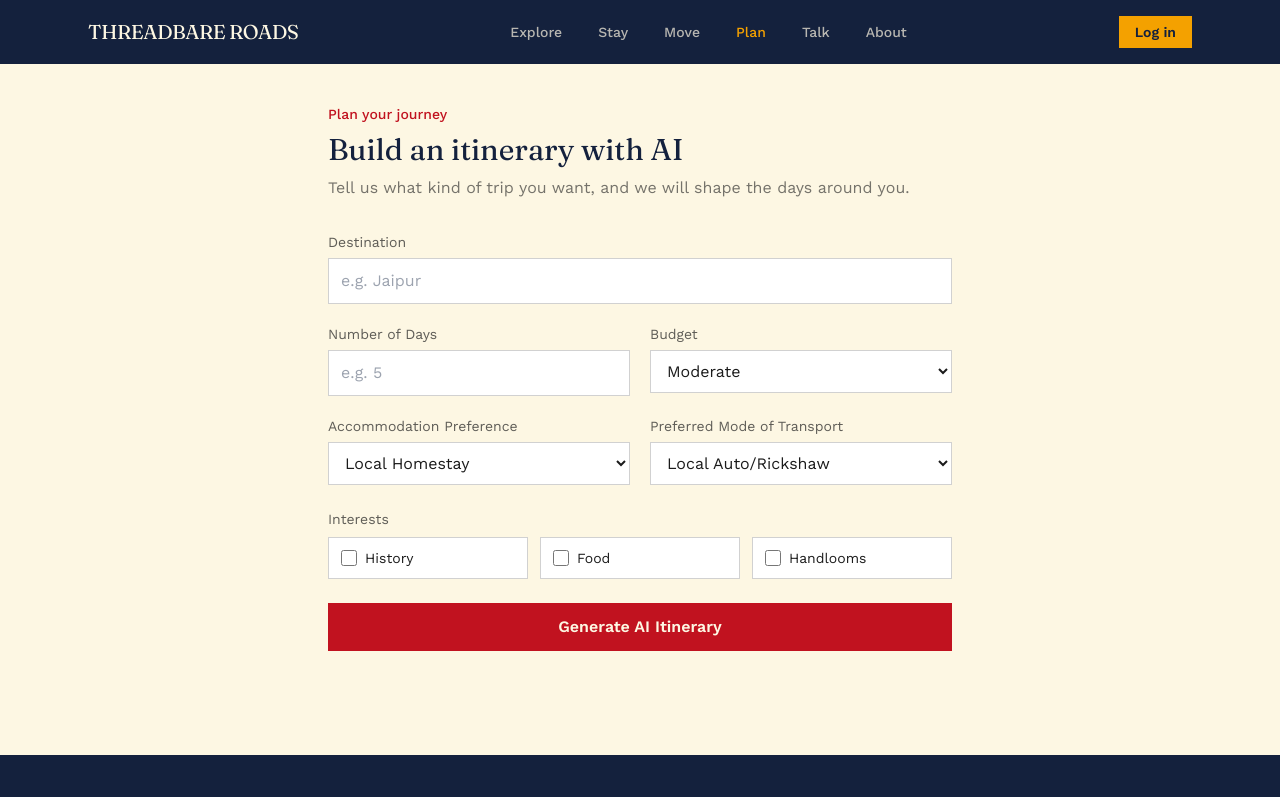
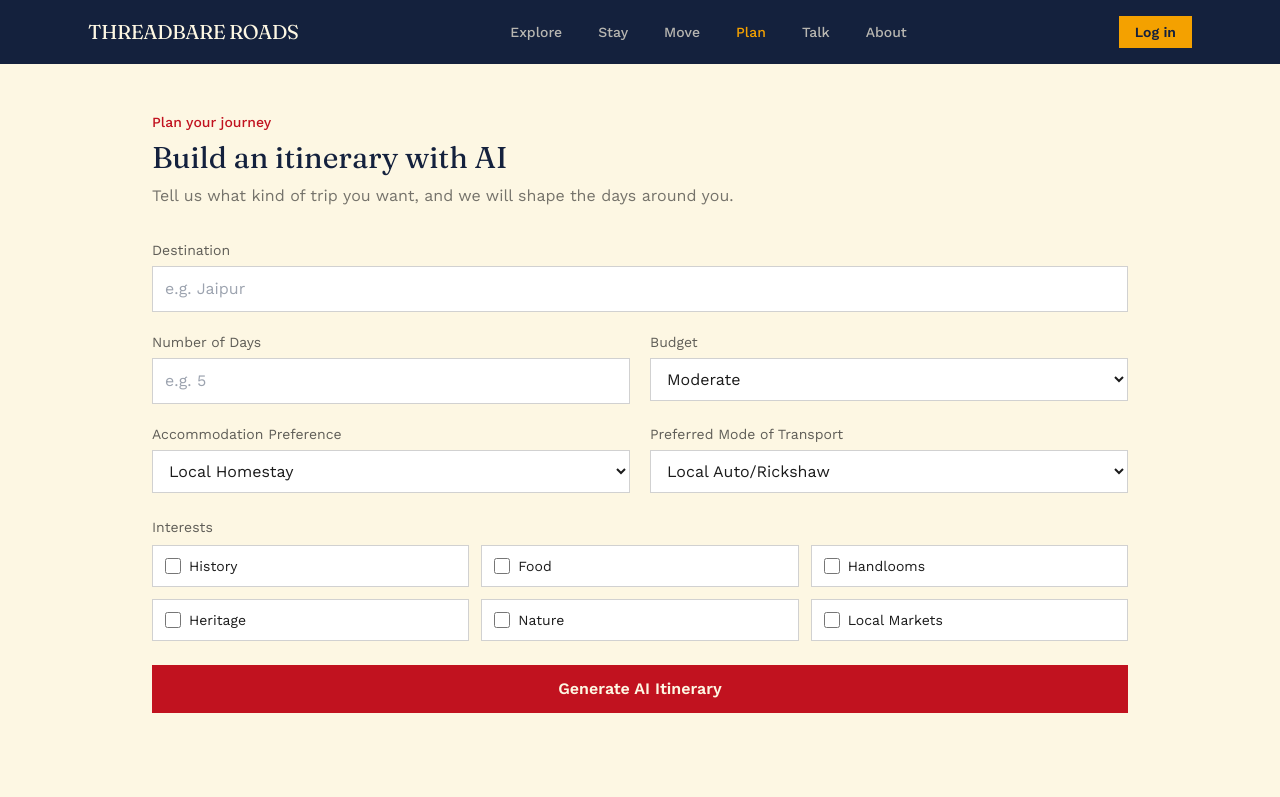
Before and after one commit to Tanishak1/THREADBARE-ROADS, a React (Vite) app: page /plan in a window 1280 px wide. Shown: the top 797 px of the page. Built offline with nearby package versions, Linux system fonts and the light colour scheme.

Commit message:
feat: make AI planner SIH demo ready

```diff
--- a/src/components/AIPlannerForm.jsx
+++ b/src/components/AIPlannerForm.jsx
@@ -20,7 +20,7 @@ const transportOptions = [
   { value: 'walking', label: 'Walking' },
 ]
 
-const interestOptions = ['History', 'Food', 'Handlooms']
+const interestOptions = ['History', 'Food', 'Handlooms', 'Heritage', 'Nature', 'Local Markets']
 
 export default function AIPlannerForm() {
   const [destination, setDestination] = useState('')
@@ -78,7 +78,7 @@ export default function AIPlannerForm() {
 
   return (
     <section className="bg-paper text-ink">
-      <div className="max-w-2xl mx-auto px-6 py-10">
+      <div className="max-w-5xl mx-auto px-6 py-12">
         <div className="mb-8">
           <p className="text-vermillion text-sm font-medium mb-2">Plan your journey</p>
           <h2 className="font-display text-3xl text-night">Build an itinerary with AI</h2>
@@ -176,7 +176,7 @@ export default function AIPlannerForm() {
 
           <fieldset>
             <legend className="block text-sm text-ink/70 mb-2">Interests</legend>
-            <div className="grid grid-cols-1 sm:grid-cols-3 gap-3">
+            <div className="grid grid-cols-2 sm:grid-cols-3 gap-3">
               {interestOptions.map((interest) => {
                 const selected = interests.includes(interest)
                 return (
```
